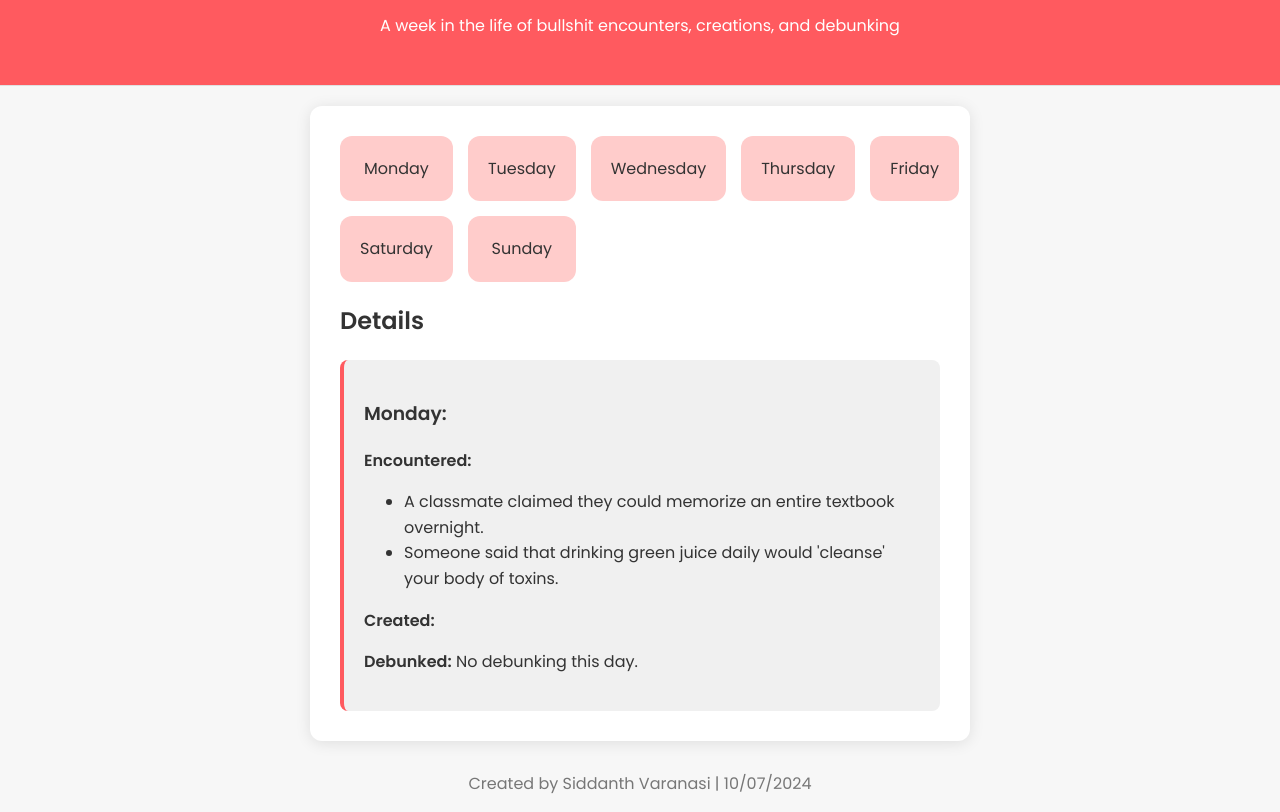
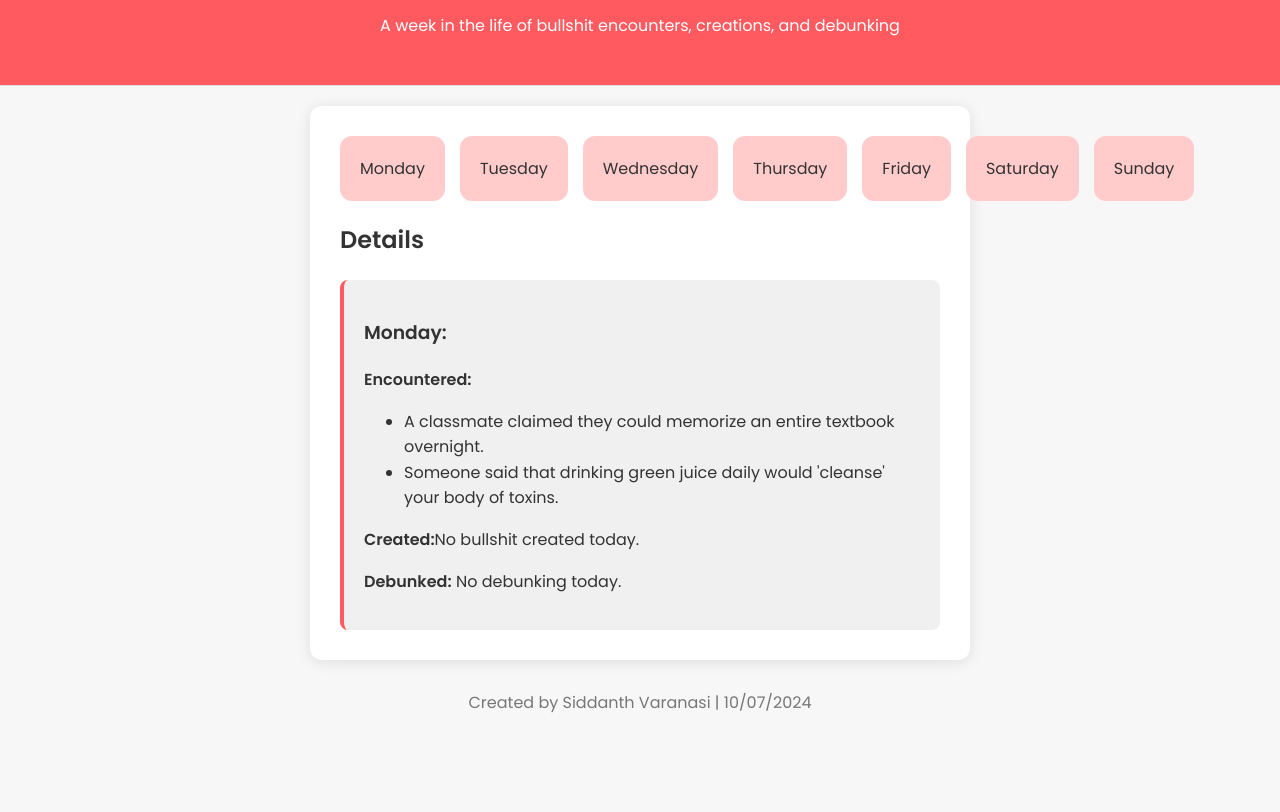
Before and after one commit to sidv2003-2161377/INFO270bullshit-inventory, a plain HTML site: page index.html in a window 1280 px wide. Both pictures are taken after a click on the element "Monday". Shown: the part 84-896 px from the top of the page. After the commit the page ends 816 px from the top, so only its background shows below. Drawn offline with Linux system fonts and the light colour scheme.

Commit message:
making all in one row

```diff
--- a/script.js
+++ b/script.js
@@ -63,9 +63,9 @@ function showDetails(day) {
         <ul>
             ${bullshitData[day].encountered.map(item => `<li>${item}</li>`).join('')}
         </ul>
-        <p><strong>Created:</strong> ${bullshitData[day].created}</p>
-        <p><strong>Debunked:</strong> ${bullshitData[day].debunked || "No debunking this day."}</p>
+        <p><strong>Created:</strong>${bullshitData[day].created || "No bullshit created today."}</p>
+        <p><strong>Debunked:</strong> ${bullshitData[day].debunked || "No debunking today."}</p>
     `;
 
-    detailsSection.style.display = 'block'; // Show the details
+    detailsSection.style.display = 'block';
 }
--- a/styles.css
+++ b/styles.css
@@ -31,7 +31,7 @@ main {
 
 .calendar {
     display: grid;
-    grid-template-columns: repeat(5, 1fr);
+    grid-template-columns: repeat(7, 1fr);
     gap: 15px;
     margin-bottom: 20px;
 }
```
